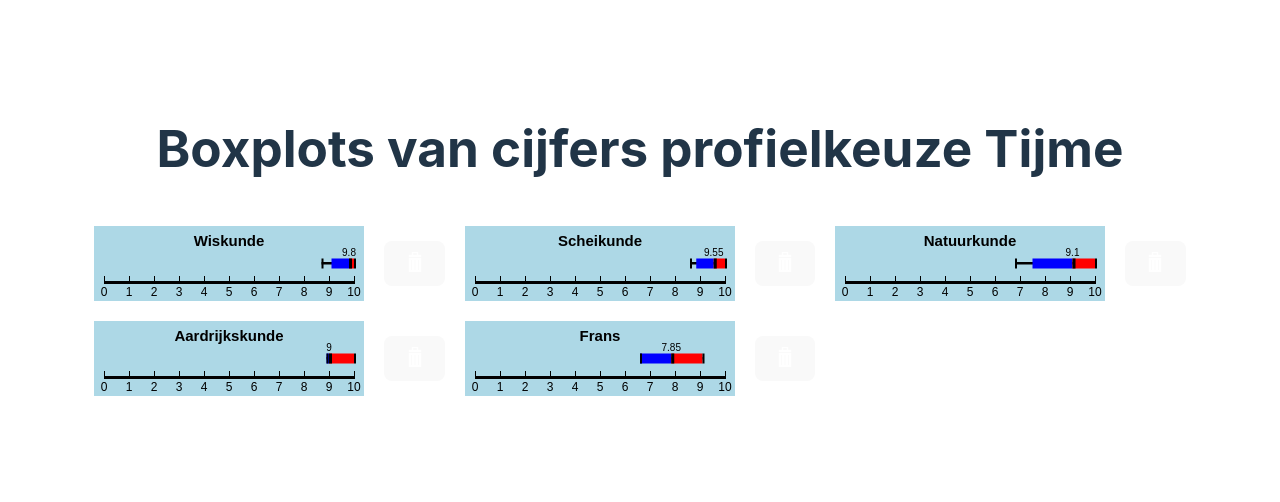
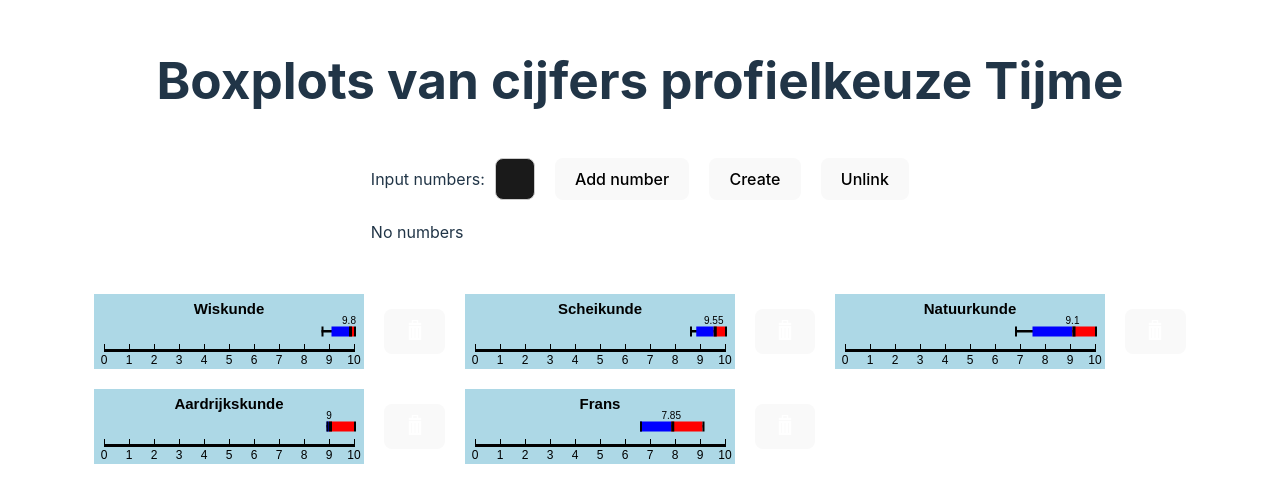
Before and after one commit to 7ijme/boxplot, a React (Vite) app: page / in a window 1280 px wide. Shown: the part 142-644 px from the top of the page. Built offline with nearby package versions, Linux system fonts and the light colour scheme.

Commit message:
save & edit data

```diff
--- a/package.json
+++ b/package.json
@@ -10,8 +10,7 @@
   },
   "dependencies": {
     "react": "^18.2.0",
-    "react-dom": "^18.2.0",
-    "vite-plugin-gh-pages": "^0.4.1"
+    "react-dom": "^18.2.0"
   },
   "devDependencies": {
     "@types/react": "^18.0.26",
--- a/src/Components/BoxPlot.tsx
+++ b/src/Components/BoxPlot.tsx
@@ -2,11 +2,15 @@ import React, { useEffect, useRef } from "react";
 
 type Props = {
   data: ParsedData;
-  deleteBoxPlot: (title: string) => void;
+  allData: ParsedData[];
+  deleteBoxPlot: (index: number) => void;
+  setNumbers: React.Dispatch<React.SetStateAction<number[]>>;
+  setDataEditingIndex: React.Dispatch<React.SetStateAction<number>>;
 };
 export type ParsedData = {
   numbers: number[];
   title: string;
+  index: number;
 };
 type BoxPlotData = {
   min: number;
@@ -15,12 +19,19 @@ type BoxPlotData = {
   quartiles: [number, number];
 };
 
-export default function BoxPlot({ data, deleteBoxPlot }: Props) {
+export default function BoxPlot({
+  data,
+  allData,
+  deleteBoxPlot,
+  setNumbers,
+  setDataEditingIndex,
+}: Props) {
   const canvasRef = useRef<HTMLCanvasElement>(null);
   const margin = 10;
   const intervalWitdh = 25;
 
   useEffect(() => {
+    console.log("data changed");
     if (!canvasRef.current) return;
 
     const ctx = canvasRef.current.getContext("2d");
@@ -53,7 +64,7 @@ export default function BoxPlot({ data, deleteBoxPlot }: Props) {
     ctx.fillText(data.title, ctx.canvas.width / 2, 20);
 
     drawBoxPlot(ctx, drawData, height, intervalWitdh, margin);
-  }, [data]);
+  }, [allData]);
 
   function drawBoxPlot(
     ctx: CanvasRenderingContext2D,
@@ -171,17 +182,23 @@ export default function BoxPlot({ data, deleteBoxPlot }: Props) {
     };
   }
 
+  const handleClick = (e: React.MouseEvent<HTMLCanvasElement, MouseEvent>) => {
+    setDataEditingIndex(data.index);
+    setNumbers(data.numbers);
+  };
+
   return (
     <div className="box">
       {/* <div>{data.title}</div> */}
       <canvas
+        onClick={handleClick}
         ref={canvasRef}
         height={75}
         width={margin * 2 + 10 * intervalWitdh}></canvas>
       {/* add button with trash icon */}
       <button
         className="deleteButton"
-        onClick={deleteBoxPlot.bind(null, data.title)}>
+        onClick={deleteBoxPlot.bind(null, data.index)}>
         <svg
           fill="#fff"
           version="1.1"
--- a/src/Components/Container.tsx
+++ b/src/Components/Container.tsx
@@ -11,41 +11,99 @@ export default function Container({}: Props) {
     {
       title: "Wiskunde",
       numbers: [10, 10, 10, 9.6, 9.1, 8.7],
+      index: 0,
     },
     {
       title: "Scheikunde",
       numbers: [8.6, 9.1, 10, 10],
+      index: 1,
     },
     {
       title: "Natuurkunde",
       numbers: [6.8, 8.2, 10, 10],
+      index: 2,
     },
     {
       title: "Aardrijkskunde",
       numbers: [9, 8.9, 10],
+      index: 3,
     },
     {
       title: "Frans",
       numbers: [6.6, 9.1],
+      index: 4,
     },
   ]);
+  const [numbers, setNumbers] = React.useState<number[]>([]);
+  const [hasGottenData, setHasGottenData] = React.useState(false);
+  const [dataEditingIndex, setDataEditingIndex] = React.useState<number>(-1);
 
   useEffect(() => {
-    console.log("Container useEffect");
+    // get data from local storage
+    const data = localStorage.getItem("data");
+    if (data) {
+      setData(JSON.parse(data));
+    }
+    setHasGottenData(true);
   }, []);
+
+  useEffect(() => {
+    // set data to local storage
+    console.log("update");
+    if (!hasGottenData) return;
+    localStorage.setItem("data", JSON.stringify(data));
+  }, [data]);
+
+  const createNewPlot = () => {
+    if (dataEditingIndex === -1) {
+      const title = prompt("Enter a title for the new plot");
+      if (title === null) {
+        return;
+      }
+      const newData: ParsedData = {
+        title,
+        numbers,
+        index: Math.max(...Object.values(data).map((d) => d.index)) + 1,
+      };
+      setData([...data, newData]);
+      setNumbers([]);
+    } else {
+      const newData = [...data].map((d) => {
+        if (d.index === dataEditingIndex) {
+          d.numbers = numbers;
+          console.log(d, numbers, "editing here");
+        }
+        return d;
+      });
+      console.log(newData, "new data");
+      setData(newData);
+
+      console.log(data);
+    }
+  };
 
   return (
     <div className="container">
       <h1>Boxplots van cijfers profielkeuze Tijme</h1>
-      {/* <Form /> */}
+      <Form
+        numbers={numbers}
+        setNumbers={setNumbers}
+        createNewPlot={createNewPlot}
+        dataEditingIndex={dataEditingIndex}
+        setDataEditingIndex={setDataEditingIndex}
+      />
       <div className="box-plots">
         {data.map((d, i) => (
           <BoxPlot
+            setNumbers={setNumbers}
             key={i}
+            data-index={i}
             data={d}
-            deleteBoxPlot={(title: string) => {
+            allData={data}
+            setDataEditingIndex={setDataEditingIndex}
+            deleteBoxPlot={(index: number) => {
               const newData: ParsedData[] = Object.values(data).filter(
-                (d) => d.title !== title
+                (d) => d.index !== index
               );
               setData(newData);
             }}
--- a/src/Components/Form.tsx
+++ b/src/Components/Form.tsx
@@ -1,11 +1,94 @@
 import React from "react";
 
-type Props = {};
+type Props = {
+  numbers: number[];
+  setNumbers: React.Dispatch<React.SetStateAction<number[]>>;
+  dataEditingIndex: number;
+  setDataEditingIndex: React.Dispatch<React.SetStateAction<number>>;
+  createNewPlot: () => void;
+};
 
-export default function Form({}: Props) {
+export default function Form({
+  numbers,
+  setNumbers,
+  createNewPlot,
+  dataEditingIndex,
+  setDataEditingIndex,
+}: Props) {
+  const [currentNumber, setCurrentNumber] = React.useState<string>("");
+
+  const handleSubmit = (e: React.FormEvent) => {
+    e.preventDefault();
+    // send the numbers to the parent component or use them in the component
+
+    if (currentNumber === "") {
+      return;
+    }
+
+    setNumbers([...numbers, +currentNumber]);
+    // set value to empty string
+    setCurrentNumber("");
+  };
+
+  const handleChange = (e: React.ChangeEvent<HTMLInputElement>) => {
+    if (
+      isNaN(+e.target.value) ||
+      ((+e.target.value > 10 || +e.target.value < 0) && e.target.value !== "")
+    ) {
+      return;
+    }
+    setCurrentNumber(e.target.value);
+    // setNumbers([...numbers, +e.target.value]);
+  };
+
+  const removeItemFromNumbers = (e: React.MouseEvent<HTMLSpanElement>) => {
+    console.log(e.currentTarget.dataset);
+    const index = +(e.currentTarget.dataset.i || 0);
+    const newNumbers = [...numbers];
+    newNumbers.splice(index, 1);
+    setNumbers(newNumbers);
+  };
+
   return (
     <>
-      <div>Form</div>
+      <div className="form">
+        <form onSubmit={handleSubmit}>
+          <label>
+            Input numbers:
+            <input
+              type="text"
+              value={currentNumber}
+              onChange={handleChange}
+            />
+          </label>
+          <button type="submit">Add number</button>
+          <button onClick={createNewPlot}>
+            {dataEditingIndex != -1 ? "Edit " + dataEditingIndex : "Create"}
+          </button>
+          <button
+            onClick={() => {
+              setDataEditingIndex(-1);
+              setNumbers([]);
+            }}>
+            Unlink
+          </button>
+        </form>
+        <div className="numberList">
+          {numbers.length > 0
+            ? numbers.map((n, i) => (
+                <>
+                  <span
+                    className="number"
+                    onClick={removeItemFromNumbers}
+                    data-i={i}>
+                    {n}
+                  </span>
+                  {i === numbers.length - 1 ? "" : ", "}
+                </>
+              ))
+            : "No numbers"}
+        </div>
+      </div>
     </>
   );
 }
--- a/src/Styles/Container.css
+++ b/src/Styles/Container.css
@@ -20,3 +20,34 @@
   align-items: center;
   text-align: center;
 }
+
+.number {
+  cursor: pointer;
+  /*  */
+}
+.numberList {
+  user-select: none;
+}
+
+.form {
+  display: flex;
+  gap: 20px;
+  flex-direction: column;
+}
+
+form {
+  display: flex;
+  /* flex-direction: column; */
+  gap: 20px;
+}
+
+form input[type="text"] {
+  width: 40px;
+  padding: 10px;
+  margin-left: 10px;
+  border: 1px solid #ccc;
+}
+
+canvas {
+  cursor: pointer;
+}
--- a/src/Styles/index.css
+++ b/src/Styles/index.css
@@ -35,7 +35,8 @@ h1 {
   line-height: 1.1;
 }
 
-button {
+button,
+input {
   border-radius: 8px;
   border: 1px solid transparent;
   padding: 0.6em 1.2em;
@@ -46,11 +47,14 @@ button {
   cursor: pointer;
   transition: border-color 0.25s;
 }
-button:hover {
+button:hover,
+input:hover {
   border-color: #646cff;
 }
 button:focus,
-button:focus-visible {
+button:focus-visible,
+input:focus,
+input:focus-visible {
   outline: 4px auto -webkit-focus-ring-color;
 }
 
--- a/vite.config.ts
+++ b/vite.config.ts
@@ -1,8 +1,7 @@
 import { defineConfig } from "vite";
 import react from "@vitejs/plugin-react";
-import pages from "vite-plugin-gh-pages";
 
 // https://vitejs.dev/config/
 export default defineConfig({
-  plugins: [react(), pages.ghPages()],
+  plugins: [react()],
 });
```
Also changed, not shown: 1 other file (tests, documents, lock files or other folders).
